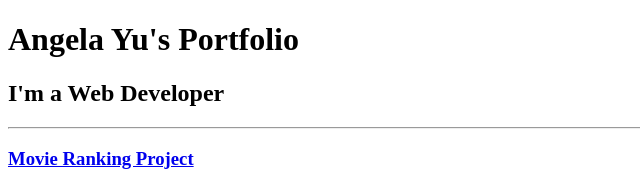
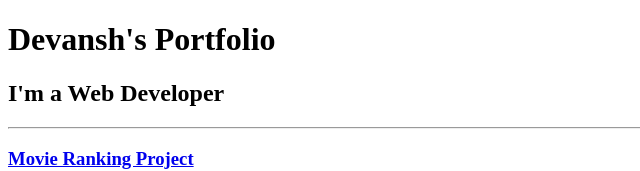
Before and after one commit to devansh-1412/html-portfolio, a plain HTML site: page solution.html in a window 1280 px wide. Shown: the top 171 px of the page, without its empty margins (0-640 px from the left). Drawn offline with Linux system fonts and the light colour scheme.

Commit message:
Update solution.html

```diff
--- a/solution.html
+++ b/solution.html
@@ -3,11 +3,11 @@
 
 <head>
   <meta charset="UTF-8">
-  <title>Angela's Portfolio</title>
+  <title>Devansh's Portfolio</title>
 </head>
 
 <body>
-  <h1>Angela Yu's Portfolio</h1>
+  <h1>Devansh's Portfolio</h1>
   <h2>I'm a Web Developer</h2>
   <hr />
   <h3><a href="./public/movie-ranking.html">Movie Ranking Project</a></h3>
```
